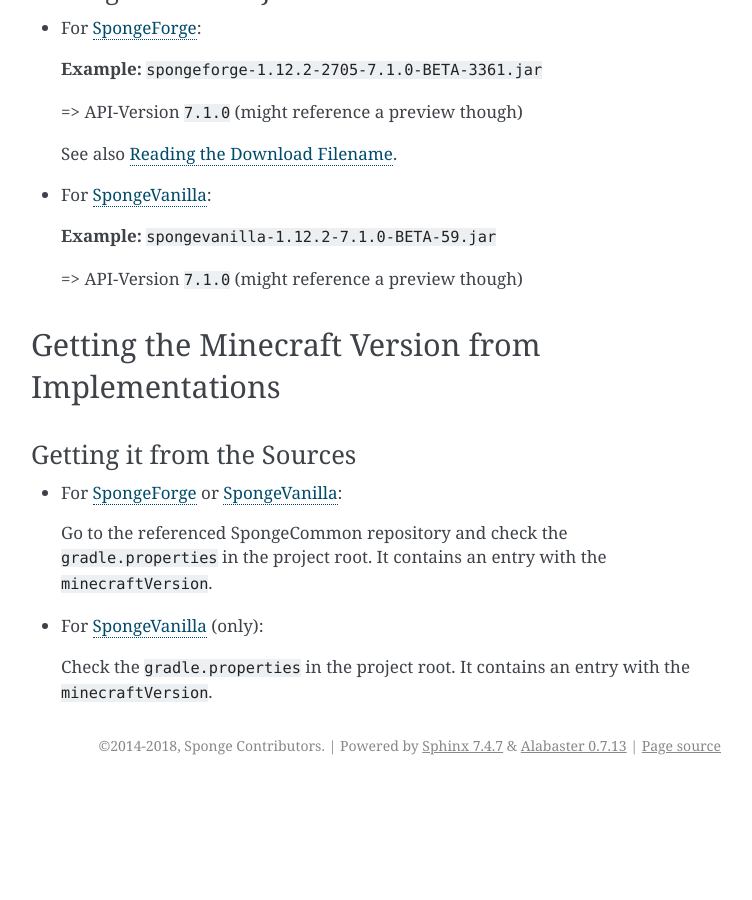
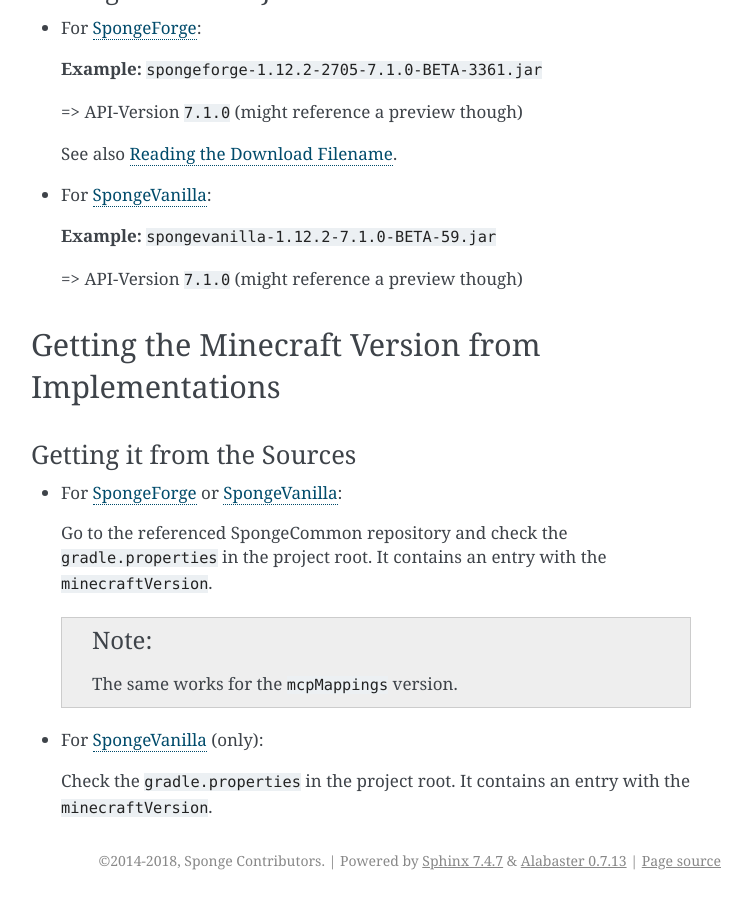
Before and after one commit to SpongePowered/SpongeDocs, a Sphinx documentation site: the page built from source/plugin/api-versions.rst, in a window 1280 px wide and 900 px high, scrolled down 1034 px. Shown: the whole window, without its empty margins (389-1141 px from the left). Built offline with Sphinx 7.4.7, drawn with Linux system fonts in a browser that asks for light colours; pages that are not in the unit, such as notebooks, are missing from menus; before the commit the page ends 1819 px from its top, so only the background shows below that.

Commit message:
Add note regarding mcp mapping version. Fixes #585

```diff
--- a/source/plugin/api-versions.rst
+++ b/source/plugin/api-versions.rst
@@ -58,6 +58,7 @@
 
   => API-Version ``7.1.0`` (might reference a preview though)
 
+.. _associated-minecraft-version:
 
 Getting the Minecraft Version from Implementations
 ==================================================
@@ -71,6 +72,10 @@
   Go to the referenced SpongeCommon repository and check the ``gradle.properties`` in the project root. It contains an
   entry with the ``minecraftVersion``.
 
+  .. note::
+
+      The same works for the ``mcpMappings`` version.
+
 * For `SpongeVanilla <https://github.com/SpongePowered/SpongeVanilla>`__ (only):
 
   Check the ``gradle.properties`` in the project root. It contains an entry with the ``minecraftVersion``.
--- a/source/plugin/internals/mcp-setup.rst
+++ b/source/plugin/internals/mcp-setup.rst
@@ -107,7 +107,8 @@
 .. note::
 
     Make sure you use a version that corresponds to your Minecraft version. Using a wrong version will probably cause
-    inexplicable exceptions during the preparation of the workspace or during development.
+    inexplicable exceptions during the preparation of the workspace or during development. See also
+    :ref:`associated-minecraft-version`.
 
 Setting Up the Workspace
 ------------------------
```
